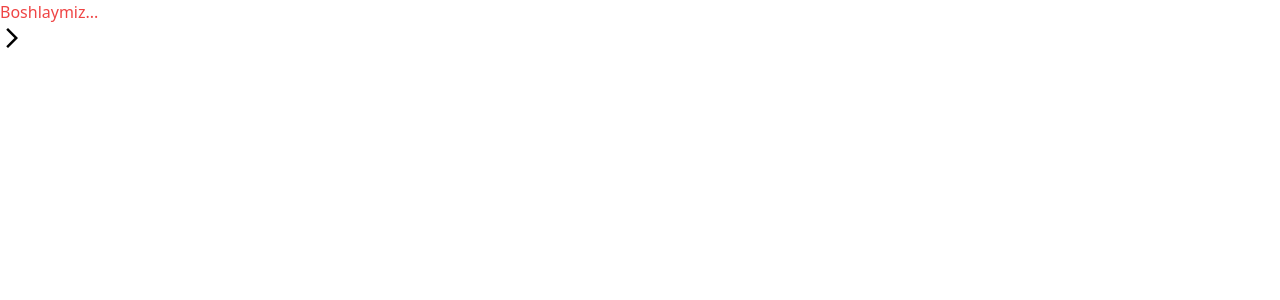
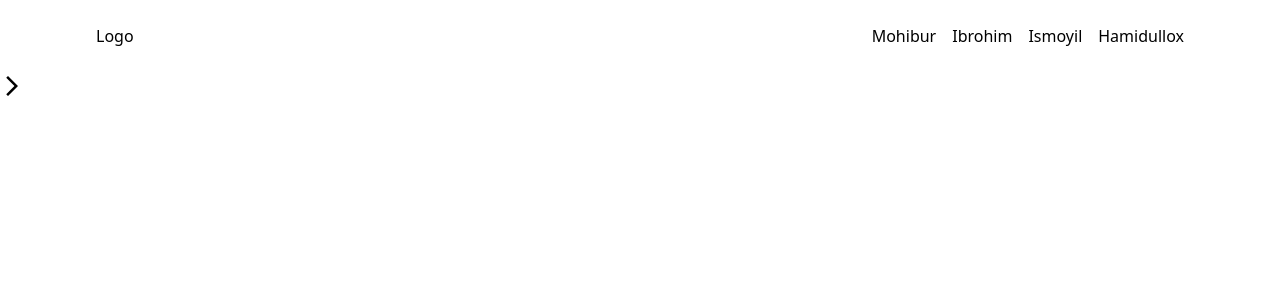
Before and after one commit to DEW0277/Team_auth, a React (Vite) app: page / in a window 1280 px wide. Shown: the top 300 px of the page. Built offline with nearby package versions, Linux system fonts and the light colour scheme.

Commit message:
men.png added

```diff
--- a/src/App.jsx
+++ b/src/App.jsx
@@ -2,11 +2,12 @@ import { Route, Routes } from "react-router-dom";
 import "./App.css";
 import Men from "./pages/Men";
 import Mohinur from "./pages/mohinur";
+import Navbar from "./components/shared/Navbar";
 
 function App() {
   return (
     <>
-      <h1 className="text-red-500">Boshlaymiz...</h1>
+      <Navbar />
       <Routes>
         <Route path="/" element={<Men />} />
         <Route path="mohinur" element={<Mohinur />} />
--- a/src/components/shared/Navbar.jsx
+++ b/src/components/shared/Navbar.jsx
@@ -1,5 +1,23 @@
+import { Link } from "react-router-dom";
+
 function Navbar() {
-  return <div>Navbar</div>;
+  return (
+    <div className="flex justify-between py-6 px-24 ">
+      <div>
+        <Link to={"/"}>
+          <h1>Logo</h1>
+        </Link>
+      </div>
+      <ul>
+        <li className="flex gap-4">
+          <Link to={"mohinur"}>Mohibur</Link>
+          <Link to={"ibrohim"}>Ibrohim</Link>
+          <Link to={"ismoyil"}>Ismoyil</Link>
+          <Link to={"hamidullox"}>Hamidullox</Link>
+        </li>
+      </ul>
+    </div>
+  );
 }
 
 export default Navbar;
```
